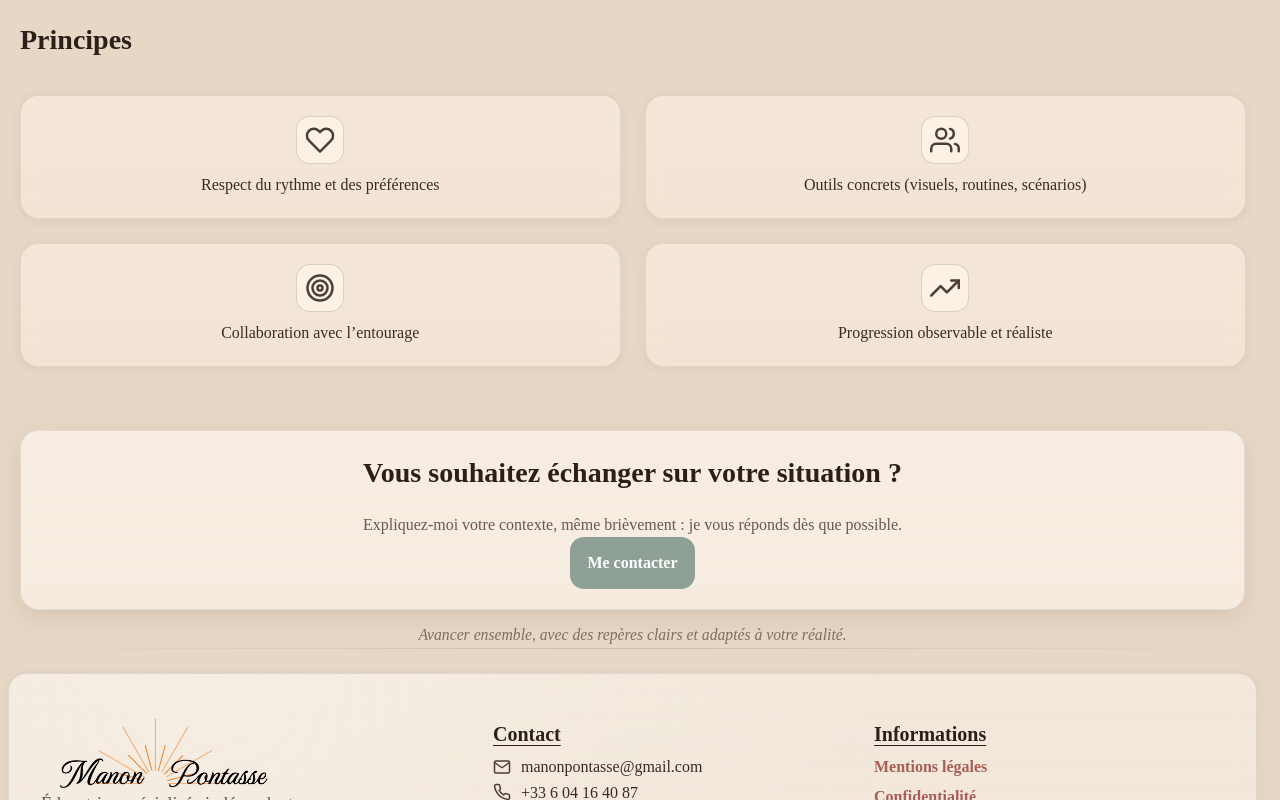
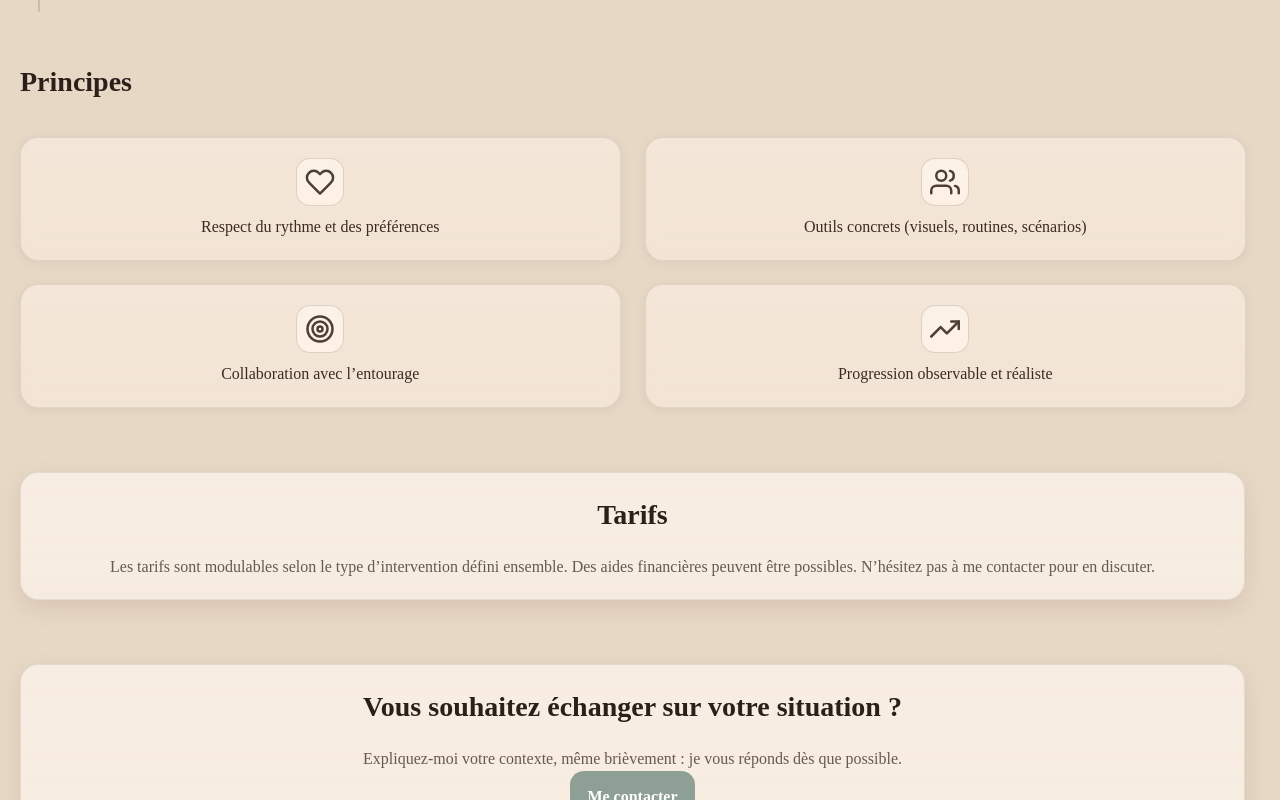
Before and after one commit to TheCodeofSP/mpv2, a React (Vite) app: page /process in a window 1280 px wide. Shown: the part 1325-2125 px from the top of the page. Built offline with nearby package versions, Linux system fonts and the light colour scheme.

Commit message:
ajout tarif

```diff
--- a/src/components/ServiceArea.jsx
+++ b/src/components/ServiceArea.jsx
@@ -6,8 +6,13 @@ import "./serviceArea.scss";
 function modalityIcon(label) {
   const s = String(label || "").toLowerCase();
 
-  if (s.includes("visio") || s.includes("vidéo") || s.includes("video")) return FiVideo;
-  if (s.includes("structure") || s.includes("établissement") || s.includes("organisme"))
+  if (s.includes("visio") || s.includes("vidéo") || s.includes("video"))
+    return FiVideo;
+  if (
+    s.includes("structure") ||
+    s.includes("établissement") ||
+    s.includes("organisme")
+  )
     return FiUsers;
   if (s.includes("domicile") || s.includes("chez")) return FiHome;
 
@@ -24,6 +29,7 @@ export default function ServiceArea({
 
   const title = t("home.serviceArea.title", "");
   const text = t("home.serviceArea.text", "");
+  const note = t("home.serviceArea.note", "");
 
   const modalitiesList = useMemo(() => {
     const raw = node("home.serviceArea.modalities");
@@ -35,7 +41,7 @@ export default function ServiceArea({
   const titleId = `service-area-title-${uid}`;
 
   const mapSrc = `https://www.google.com/maps?q=${encodeURIComponent(
-    mapQuery
+    mapQuery,
   )}&output=embed`;
 
   return (
@@ -58,7 +64,10 @@ export default function ServiceArea({
         {text && <p className="service-area__text">{text}</p>}
 
         {modalitiesList.length > 0 && (
-          <ul className="service-area__chips" aria-label="Modalités d’intervention">
+          <ul
+            className="service-area__chips"
+            aria-label="Modalités d’intervention"
+          >
             {modalitiesList.map((m, i) => {
               const Icon = modalityIcon(m);
               return (
@@ -72,6 +81,7 @@ export default function ServiceArea({
             })}
           </ul>
         )}
+        {note && <p className="service-area__note">{note}</p>}
 
         {showMap && (
           <div className="service-area__mapWrap">
--- a/src/components/serviceArea.scss
+++ b/src/components/serviceArea.scss
@@ -54,7 +54,7 @@
   &__chips {
     list-style: none;
     padding: 0;
-    margin: t.$space-s 0 0;
+    margin: t.$space-s 0 t.$space-s 0;
 
     display: flex;
     flex-wrap: wrap;
--- a/src/pages/Process.jsx
+++ b/src/pages/Process.jsx
@@ -68,6 +68,14 @@ export default function Process() {
     "Décrivez votre situation et vos objectifs : je vous réponds dès que possible.",
   );
   const ctaLabel = t(`${base}.ui.ctaLabel`, "Me contacter");
+
+  const pricingsTitle = t(`${base}.ui.pricingsTitle`, "Tarifs");
+
+    const pricingsText = t(
+    `${base}.ui.pricingsText`,
+    "Les tarifs sont modulables selon le type d’intervention défini ensemble. Des aides financières peuvent être possibles. N’hésitez pas à me contacter pour en discuter.",
+  );
+
 
   // ======================================================
   // Option A (mobile) : micro “nudge” du hint quand in-view
@@ -356,6 +364,18 @@ export default function Process() {
             </div>
           </section>
 
+          <section
+            className="process__footerCta reveal"
+            style={{ "--delay": "120ms" }}
+          >
+            <div className="process__footerCard">
+              <h2 className="process__h2">{pricingsTitle}</h2>
+              <p className="process__p process__p--muted">
+                {pricingsText}
+              </p>{" "}
+            </div>
+          </section>
+
           {/* CTA bas de page */}
           <section
             className="process__footerCta reveal"
```
Also changed, not shown: public/content.json.
